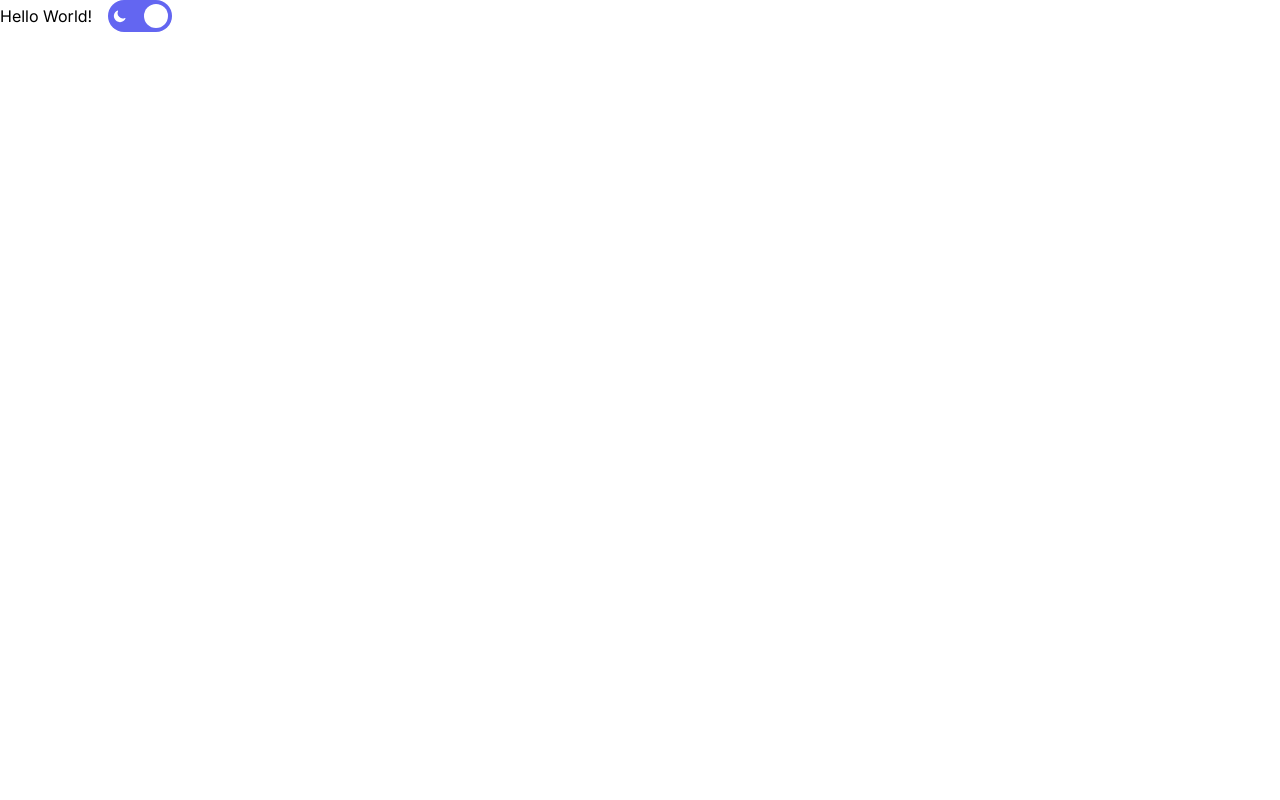
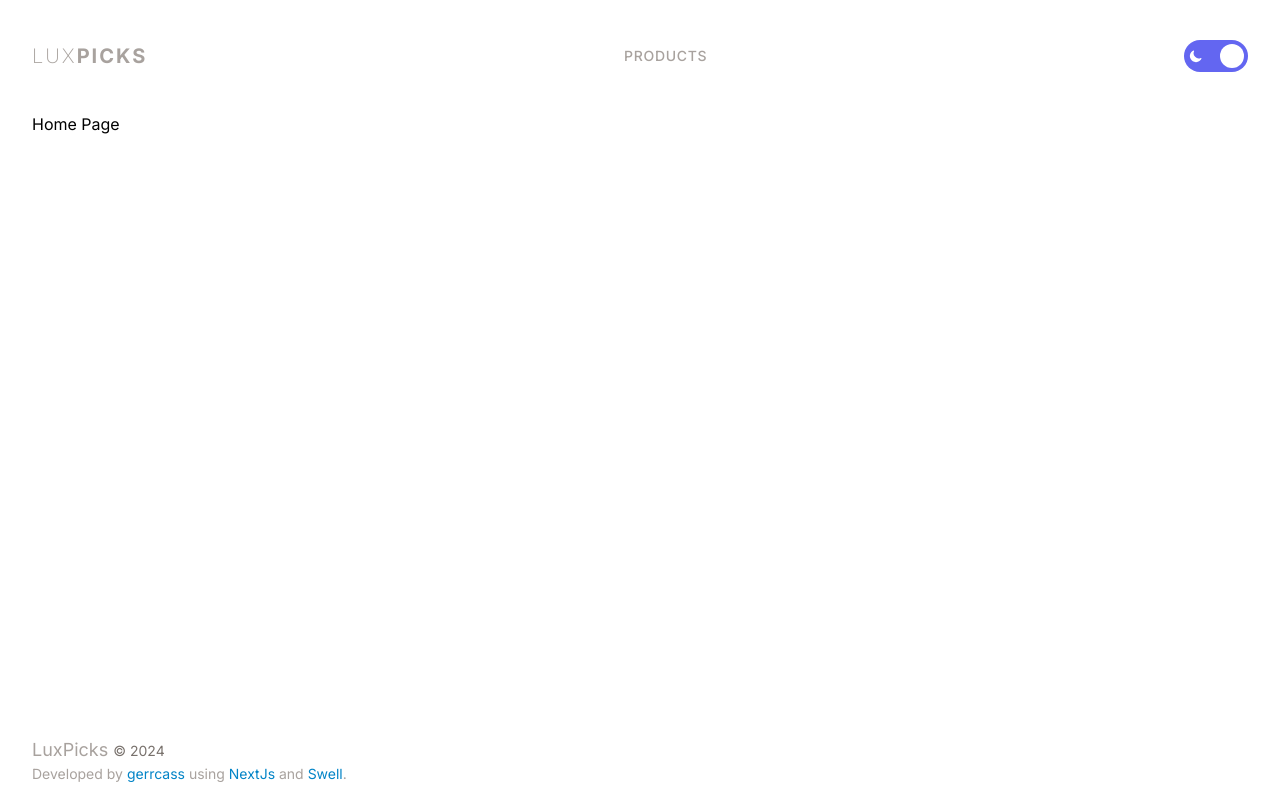
Before and after one commit to gerrcass/nextjs-swell-store, a Next.js app: page / in a window 1280 px wide. Built offline with nearby package versions, Linux system fonts and the light colour scheme.

Commit message:
feat: add initial site layout.

```diff
--- a/app/layout.tsx
+++ b/app/layout.tsx
@@ -1,13 +1,18 @@
 import type { Metadata } from "next";
 import { Inter } from "next/font/google";
+import clsx from "clsx";
+import "./globals.css";
+
 import ThemeProvider from "./provider";
-import "./globals.css";
+
+import Header from "@/components/layout/Header";
+import Footer from "@/components/layout/Footer";
 
 const inter = Inter({ subsets: ["latin"] });
 
 export const metadata: Metadata = {
-  title: "Create Next App",
-  description: "Generated by create next app",
+  title: "Demo Store",
+  description: "Store built with NextJS and Swell.",
 };
 
 export default function RootLayout({
@@ -17,8 +22,14 @@ export default function RootLayout({
 }>) {
   return (
     <html lang="en" suppressHydrationWarning>
-      <body className={inter.className}>
-        <ThemeProvider>{children}</ThemeProvider>
+      <body className={clsx(inter.className, "h-screen flex flex-col")}>
+        <ThemeProvider>
+          <Header />
+          <main className="flex-1 w-full max-w-7xl mx-auto px-4 lg:px-8">
+            {children}
+          </main>
+          <Footer />
+        </ThemeProvider>
       </body>
     </html>
   );
--- a/app/page.tsx
+++ b/app/page.tsx
@@ -1,10 +1,3 @@
-import ThemeToggler from "@/components/ThemeToggler";
-
 export default function Home() {
-  return (
-    <div className="flex gap-4 items-center">
-      <h1 className="text-black dark:text-white">Hello World!</h1>
-      <ThemeToggler />
-    </div>
-  );
+  return <h1 className="text-black dark:text-white">Home Page</h1>;
 }
--- /dev/null
+++ b/app/products/page.tsx
@@ -0,0 +1,5 @@
+const ProductPage = () => {
+  return <div>Product List</div>;
+};
+
+export default ProductPage;
--- a/components/ThemeToggler.tsx
+++ b/components/ThemeToggler.tsx
@@ -21,14 +21,13 @@ const ThemeToggler = () => {
   if (!mounted) {
     // Use a base64 image placeholder to prevent flickering and layout shifts
     // This example addresses layout shift only.
-    return <div className="w-16 h-8 invisible"></div>;
+    return <div className="w-16 h-8 invisible scale-75 lg:scale-[none]"></div>;
   }
 
   return (
     <div
       onClick={toggleTheme}
-      className={`
-       relative w-16 h-8 flex items-center dark:bg-gray-900 bg-indigo-500 cursor-pointer rounded-full p-1`}
+      className="relative w-16 h-8 scale-75 lg:scale-[none] flex items-center dark:bg-gray-900 dark:border dark:border-white/30 bg-indigo-500 cursor-pointer rounded-full p-1"
     >
       <MoonIcon className="fill-white w-[15px] h-[15px]"></MoonIcon>
       <div
--- /dev/null
+++ b/components/layout/Footer.tsx
@@ -0,0 +1,44 @@
+const Footer = () => {
+  return (
+    <footer className="w-full max-w-7xl mx-auto px-4 lg:px-8 z-10 pt-10 pb-4 text-stone-400">
+      <h5 className="text-lg">
+        LuxPicks{" "}
+        <span className="text-sm text-stone-500">
+          &copy; {new Date().getFullYear()}
+        </span>
+      </h5>
+      <div className="text-sm text-stone-400">
+        Developed by{" "}
+        <a
+          className="text-sky-600"
+          href="https://www.gerardocastillo.me/"
+          rel="noreferrer"
+          target="_blank"
+        >
+          gerrcass
+        </a>{" "}
+        using{" "}
+        <a
+          className="text-sky-600"
+          href="https://nextjs.org/"
+          rel="noreferrer"
+          target="_blank"
+        >
+          NextJs
+        </a>{" "}
+        and{" "}
+        <a
+          className="text-sky-600"
+          href="https://www.swell.is/"
+          rel="noreferrer"
+          target="_blank"
+        >
+          Swell
+        </a>
+        .
+      </div>
+    </footer>
+  );
+};
+
+export default Footer;
--- /dev/null
+++ b/components/layout/Header.tsx
@@ -0,0 +1,40 @@
+import Link from "next/link";
+
+import NavLink from "@/components/ui/NavLink";
+import MobileNavMenu from "@/components/layout/MobileNavMenu";
+import ThemeToggler from "@/components/ThemeToggler";
+
+const Header = () => {
+  return (
+    <header className="w-full max-w-7xl mx-auto px-4 lg:px-8 z-10 py-4 lg:py-10 text-stone-400">
+      <nav className="flex items-center justify-between">
+        {/* mobile menu */}
+        <MobileNavMenu />
+
+        {/* Logo */}
+        <div className="hidden sm:block">
+          <Link
+            href="/"
+            className="text-xl uppercase tracking-widest font-extralight"
+          >
+            Lux<span className="font-bold">Picks</span>
+          </Link>
+        </div>
+
+        {/* Nav links */}
+        <ul className="hidden items-center gap-10 sm:flex">
+          <li className="text-sm font-medium uppercase tracking-wider">
+            <NavLink href="/products">Products</NavLink>
+          </li>
+        </ul>
+
+        {/* Theme Button */}
+        <div className="flex items-center justify-between gap-3">
+          <ThemeToggler />
+        </div>
+      </nav>
+    </header>
+  );
+};
+
+export default Header;
--- /dev/null
+++ b/components/layout/MobileNavMenu.tsx
@@ -0,0 +1,64 @@
+"use client";
+
+import { Fragment } from "react";
+import Link from "next/link";
+import clsx from "clsx";
+
+import {
+  Menu,
+  MenuButton,
+  MenuItems,
+  MenuItem,
+  Transition,
+} from "@headlessui/react";
+import { Bars3Icon } from "@heroicons/react/24/outline";
+
+const navigation = [{ name: "Products", href: "/products" }];
+
+const MobileNavMenu = () => {
+  return (
+    <Menu as="div" className="relative sm:hidden">
+      <MenuButton className="flex items-center justify-center">
+        <Bars3Icon className="h-6 w-6 sm:hidden" aria-hidden="true" />
+      </MenuButton>
+      <Transition
+        enter="transition duration-150 ease-out"
+        enterFrom="transform scale-95 opacity-0"
+        enterTo="transform scale-100 opacity-100"
+        leave="transition duration-150 ease-out"
+        leaveFrom="transform scale-100 opacity-100"
+        leaveTo="transform scale-95 opacity-0"
+      >
+        <MenuItems
+          anchor="bottom"
+          className="absolute left-0 ml-4 mt-1 flex w-72 origin-top-right flex-col rounded-lg bg-stone-800 py-5 text-white shadow-lg focus:outline-none dark:bg-white dark:text-stone-800"
+        >
+          <MenuItem>
+            <Link
+              href="/"
+              className="px-8 py-2 text-lg font-light uppercase tracking-wider"
+            >
+              Lux<span className="font-bold">Picks</span>
+            </Link>
+          </MenuItem>
+
+          {navigation.map((item) => (
+            <MenuItem key={item.name}>
+              <Link
+                href={item.href}
+                className={clsx(
+                  "data-[active]:bg-stone-700/50 data-[active]:dark:bg-stone-200",
+                  "inline-flex items-center px-8 py-2 text-stone-400 dark:text-stone-500"
+                )}
+              >
+                {item.name}
+              </Link>
+            </MenuItem>
+          ))}
+        </MenuItems>
+      </Transition>
+    </Menu>
+  );
+};
+
+export default MobileNavMenu;
--- /dev/null
+++ b/components/ui/NavLink.tsx
@@ -0,0 +1,33 @@
+"use client";
+
+import Link from "next/link";
+import { usePathname } from "next/navigation";
+
+import clsx from "clsx";
+
+type NavLinkProps = {
+  href: string;
+  className?: string;
+  children: React.ReactNode;
+};
+
+const NavLink = ({ href, className, children, ...props }: NavLinkProps) => {
+  const pathname = usePathname();
+  const isActive = href === pathname;
+
+  return (
+    <Link
+      {...props}
+      href={href}
+      className={clsx(
+        className,
+        isActive &&
+          "underline decoration-sky-600 decoration-1 underline-offset-8"
+      )}
+    >
+      {children}
+    </Link>
+  );
+};
+
+export default NavLink;
--- a/package.json
+++ b/package.json
@@ -9,6 +9,7 @@
     "lint": "next lint"
   },
   "dependencies": {
+    "@headlessui/react": "^2.1.1",
     "@heroicons/react": "^2.1.4",
     "next": "14.2.4",
     "next-themes": "^0.3.0",
```
Also changed, not shown: 1 other file (tests, documents, lock files or other folders).
